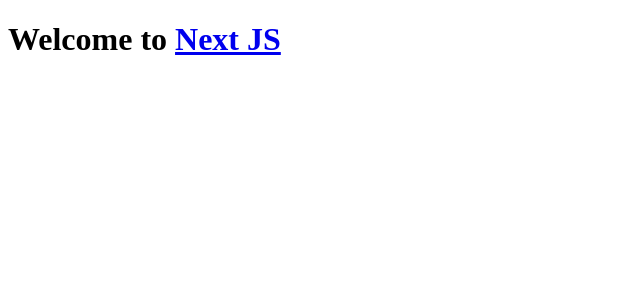
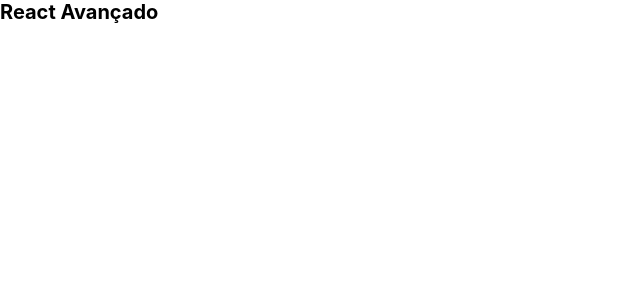
Before and after one commit to rafael-fernandes/next-js-boilerplate, a Next.js app: page / in a window 1280 px wide. Shown: the top 300 px of the page, without its empty margins (0-640 px from the left). Built offline with nearby package versions, Linux system fonts and the light colour scheme.

Commit message:
add Global Styles

```diff
--- /dev/null
+++ b/src/pages/_app.tsx
@@ -0,0 +1,26 @@
+import { AppProps } from 'next/app'
+import Head from 'next/head'
+
+import GlobalStyles from 'styles/global'
+
+function App({ Component, pageProps }: AppProps) {
+  return (
+    <>
+      <Head>
+        <title>React Avançado - Boilerplate</title>
+        <link rel="shortcut icon" href="/img/icon-512.png" />
+        <link rel="apple-touch-icon" href="/img/icon-512.png" />
+        <meta
+          name="description"
+          content="Next JS with TypeScript Boilerplate"
+        />
+      </Head>
+
+      <GlobalStyles />
+
+      <Component {...pageProps} />
+    </>
+  )
+}
+
+export default App
--- a/src/pages/index.tsx
+++ b/src/pages/index.tsx
@@ -1,22 +1,5 @@
-import Head from 'next/head'
+import Main from 'components/Main'
 
-type Props = {
-  title: string
+export default function Home() {
+  return <Main />
 }
-
-export default function Home({ title = 'React Avançado' }: Props) {
-  return (
-    <div className="container">
-      <Head>
-        <title>{title}</title>
-        <link rel="icon" href="/favicon.ico" />
-      </Head>
-
-      <main className="main">
-        <h1 className="title">
-          Welcome to <a href="https://nextjs.org">Next JS</a>
-        </h1>
-      </main>
-    </div>
-  )
-}
--- /dev/null
+++ b/src/styles/global.ts
@@ -0,0 +1,23 @@
+import { createGlobalStyle } from 'styled-components'
+
+const GlobalStyles = createGlobalStyle`
+  * {
+    margin: 0;
+    padding: 0;
+    box-sizing: border-box;
+  }
+
+  html {
+    font-size: 62.5%;
+  }
+
+  html, body, #__next {
+    height: 100%;
+  }
+
+  body {
+    font-family: -apple-system, BlinkMacSystemFont, 'Segoe UI', Roboto, Oxygen, Ubuntu, Cantarell, 'Open Sans', 'Helvetica Neue', sans-serif;
+  }
+`
+
+export default GlobalStyles
--- a/tsconfig.json
+++ b/tsconfig.json
@@ -1,5 +1,6 @@
 {
   "compilerOptions": {
+    "baseUrl": "src",
     "target": "es5",
     "lib": [
       "dom",
```
